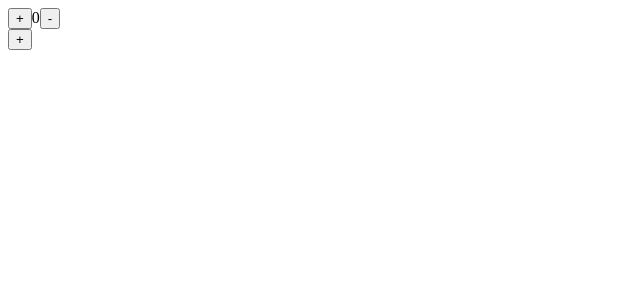
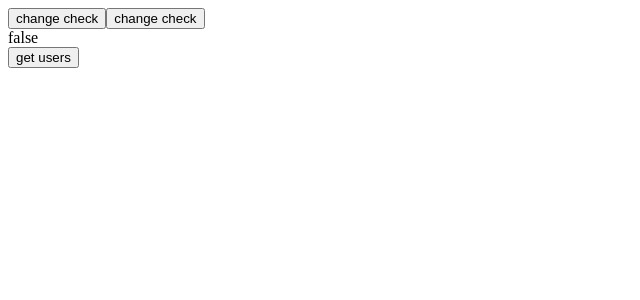
Before and after one commit to honeyhyoni/context-redux-mobx, a React (Create React App) app in the folder first-redux/: page / in a window 1280 px wide. Shown: the top 300 px of the page, without its empty margins (0-640 px from the left). Built offline with nearby package versions, Linux system fonts and the light colour scheme.

Commit message:
:art: basic toolkit

```diff
--- a/first-redux/src/components/Counter.tsx
+++ b/first-redux/src/components/Counter.tsx
@@ -1,39 +1,35 @@
-import React, {useCallback, useEffect} from 'react';
+import React, {useCallback} from 'react';
 import {useDispatch, useSelector} from "react-redux";
-import {RootState} from "../reducer";
-import {decrease, getIncreaseSaga, increase} from "../reducer/counter";
+import {changeBoolean, getUsersThunk, setBoolean} from '../reducer/checkToolkit';
+import {RootState} from "../store";
 
 const Counter = (): JSX.Element => {
-    const { count } = useSelector((state: RootState) => state.counter);
-    const { test } = useSelector((state: RootState) => state.counter)
+    const { check } = useSelector((state: RootState) => state.check);
+    const { users } = useSelector((state: RootState) => state.check);
     const dispatch = useDispatch();
 
-    const onIncrease = useCallback(() => {
-        dispatch(increase(count));
-    },[count, dispatch]);
+    const changeCheck = useCallback(() => {
+        console.log('come?')
+        dispatch(setBoolean({check: !check}))
+    },[check, dispatch]);
 
-    const onDecrease = useCallback(() => {
-        dispatch(decrease(count));
-    }, [count, dispatch])
+    const changeBooleans = useCallback(() => {
+        dispatch(changeBoolean());
+    },[dispatch, check]);
 
-    const sagaIncrease = useCallback(()=>{
-        dispatch((getIncreaseSaga(count)))
-    },[count, dispatch])
+    const getUserArray = useCallback(() => {
+        dispatch(getUsersThunk())
+    },[dispatch, users])
 
     return (
         <div>
-            {
-                !test ?
-                <>
-                    <button onClick={onIncrease}>+</button>
-                    <span>{count}</span>
-                    <button onClick={onDecrease}>-</button>
-                    <br/>
-                    <button onClick={sagaIncrease}>+</button>
-                </>
-                    :
-                    <div>loading</div>
-            }
+            <button onClick={changeCheck}>change check</button>
+            <button onClick={changeBooleans}>change check</button>
+            <div>{check ? 'true': 'false'}</div>
+            <button onClick={getUserArray}>get users</button>
+            {users && users.map((ele, ind) => (
+                <div key={ind}>{ele}</div>
+            ))}
         </div>
     )
 }
--- /dev/null
+++ b/first-redux/src/reducer/checkToolkit.ts
@@ -0,0 +1,59 @@
+import {createAsyncThunk, createSlice, PayloadAction} from "@reduxjs/toolkit";
+import axios from "axios";
+
+interface IState {
+    check: boolean;
+    users: string[] | null;
+    loading?: boolean;
+}
+
+const initialState: IState = {
+    check: false,
+    users: null,
+    loading: false,
+}
+
+const getUsers = (): Promise<Array<Record<string, any>>> => axios.get('https://jsonplaceholder.typicode.com/users')
+
+export const getUsersThunk = createAsyncThunk(
+    '',
+    async (): Promise<Array<Record<string, any>>> => {
+        const result: any = await getUsers();
+        console.log(result, 'result');
+        return result.data;
+    }
+)
+
+const checkToolkitSlice = createSlice({
+    name: 'check',
+    initialState,
+    reducers: {
+        setBoolean: (
+            state,
+            action: PayloadAction<{check: boolean}>
+        ) => {
+            console.log(state, action)
+            state.check = action.payload.check;
+        },
+        changeBoolean: (state) => {
+            state.check = !state.check
+        }
+    },
+    extraReducers: (builder) => {
+        builder
+            .addCase(getUsersThunk.pending, (state) => {
+                state.loading = true;
+            })
+            .addCase(getUsersThunk.fulfilled, (state, action) => {
+                state.loading = false;
+                state.users = action.payload.map((ele) => ele.name)
+            })
+            .addCase(getUsersThunk.rejected, (state) => {
+                state.loading = false;
+            })
+    }
+})
+
+export const { setBoolean, changeBoolean } = checkToolkitSlice.actions;
+
+export default checkToolkitSlice;
--- a/first-redux/src/reducer/counter.ts
+++ /dev/null
@@ -1,57 +0,0 @@
-export const INCREASE = 'Count/Increase' as const;
-export const DECREASE = 'Count/Decrease' as const;
-
-export const INCREASE_REQUEST = 'Count/increase/request';
-export const INCREASE_SUCCESS = 'Count/increase/success';
-export const INCREASE_FAIL = 'Count/increase/fail';
-
-const initState: Record<string, any> = {
-    count: 0,
-    test: false
-}
-
-export const increase = (count: number) => ({ type: INCREASE, count });
-export const decrease = (count: number) => ({ type: DECREASE, count });
-
-export const getIncreaseSaga = (params: Record<string, any>) => {
-    console.log(params,'params')
-    return {
-        type: INCREASE_REQUEST,
-        count: params
-    }
-};
-
-const counter = (state = initState, action: Record<string, any>) => {
-    switch (action.type) {
-        case INCREASE:
-            return {
-                ...state,
-                count: action.count + 1
-            };
-        case DECREASE:
-            return {
-                ...state,
-                count: action.count - 1
-            };
-        case INCREASE_REQUEST:
-            return {
-                ...state,
-                test: true,
-            }
-        case INCREASE_SUCCESS:
-            return {
-                test: false,
-                count: Number(action.data.count)
-            }
-        case INCREASE_FAIL:
-            return {
-                test: false,
-                count: 0
-            }
-        default:
-            return state;
-    }
-}
-
-//todo saga check
-export default counter;
--- a/first-redux/src/reducer/index.ts
+++ /dev/null
@@ -1,16 +0,0 @@
-import { combineReducers } from 'redux';
-import counter from "./counter";
-
-// (이전상태, 액션) => 다음상태
-const rootReducer = combineReducers({
-    index: (state = {}, action) => {
-        switch (action.type) {
-            default:
-                return state;
-        }
-    },
-    counter
-});
-
-export default rootReducer;
-export type RootState = ReturnType<typeof rootReducer>;
--- a/first-redux/src/saga/counterSaga.ts
+++ /dev/null
@@ -1,36 +0,0 @@
-import { all, fork, put, delay, takeLatest } from "redux-saga/effects";
-import {
-    INCREASE_REQUEST,
-    INCREASE_SUCCESS,
-    INCREASE_FAIL
-} from "../reducer/counter";
-import axios from "axios";
-
-function getIncreaseAPI(data: any) {
-    return axios.get('/test', data)
-}
-
-function * getIncrease (action: any) {
-    try {
-        console.log(action,'action')
-        const result = {
-            count: action.count + 1
-        }
-        yield delay(100)
-        yield put({type: INCREASE_SUCCESS, data: result})
-    } catch (e: any) {
-        const errorTempData = {
-            count: -1
-        }
-        console.log(e);
-        yield put({type: INCREASE_FAIL, data: errorTempData})
-    }
-}
-
-function * watchIncrease() {
-    yield takeLatest(INCREASE_REQUEST, getIncrease)
-}
-
-export default function * counterSaga () {
-    yield all([fork(watchIncrease)])
-}
--- a/first-redux/src/saga/index.ts
+++ /dev/null
@@ -1,6 +0,0 @@
-import { all, fork } from 'redux-saga/effects';
-import counterSaga from "./counterSaga";
-
-export default function * rootSaga() {
-    yield all([fork(counterSaga)])
-}
--- a/first-redux/src/store.ts
+++ b/first-redux/src/store.ts
@@ -1,22 +1,13 @@
-import { createStore, compose, applyMiddleware } from 'redux';
-import { composeWithDevTools } from 'redux-devtools-extension';
-import createSagaMiddleware from 'redux-saga';
-import reducer from './reducer';
-import rootSaga from "./saga";
+import {configureStore} from "@reduxjs/toolkit";
+import checkToolkitSlice from "./reducer/checkToolkit";
 
-const sagaMiddleware = createSagaMiddleware();
+const store = configureStore({
+    reducer: {
+        check: checkToolkitSlice.reducer
+    }
+})
 
-
-const enhancer =
-    process.env.NODE_ENV === "production"
-        ? compose(applyMiddleware(sagaMiddleware))
-        : composeWithDevTools(applyMiddleware(sagaMiddleware));
-
-const store = createStore(
-    reducer,
-    enhancer
-);
-
-sagaMiddleware.run(rootSaga);
+export type RootState = ReturnType<typeof store.getState>
+export type AppDispatch = typeof store.dispatch
 
 export default store;
```
Also changed, not shown: 1 other file (tests, documents, lock files or other folders).
